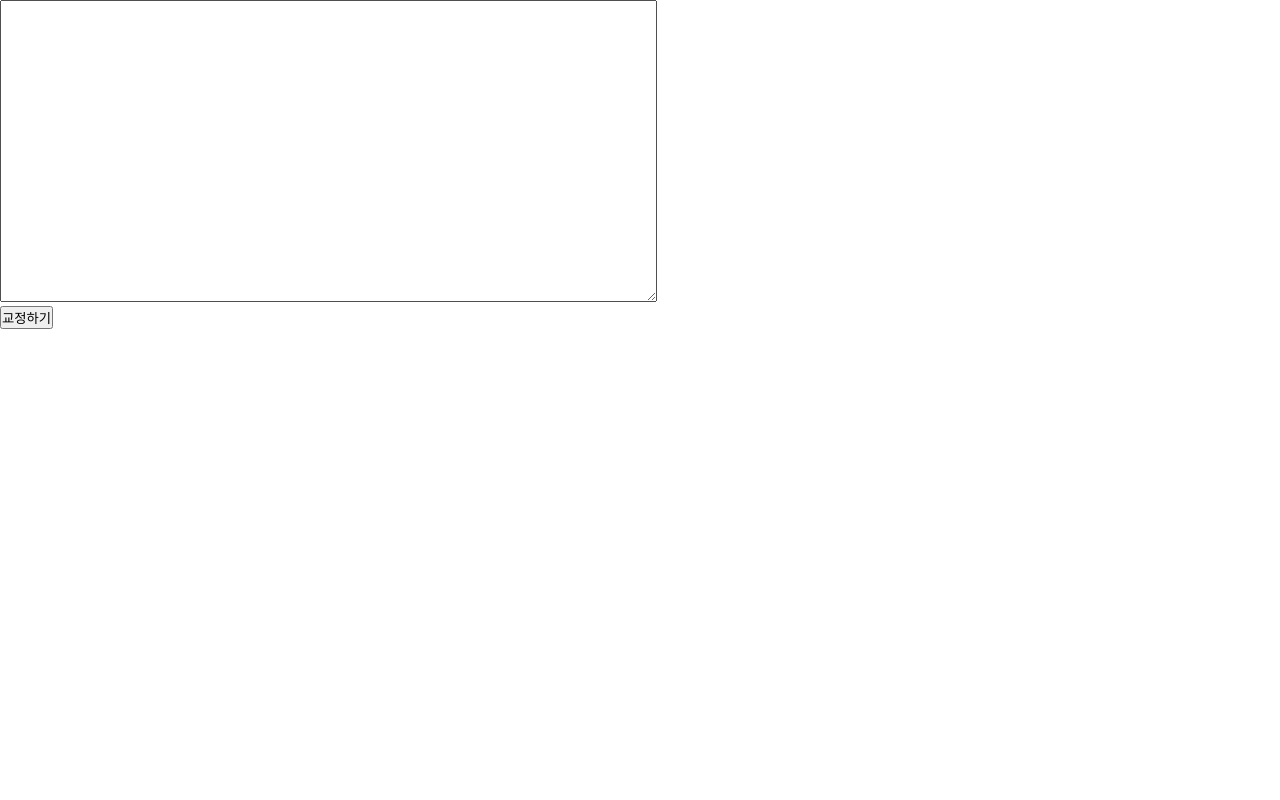
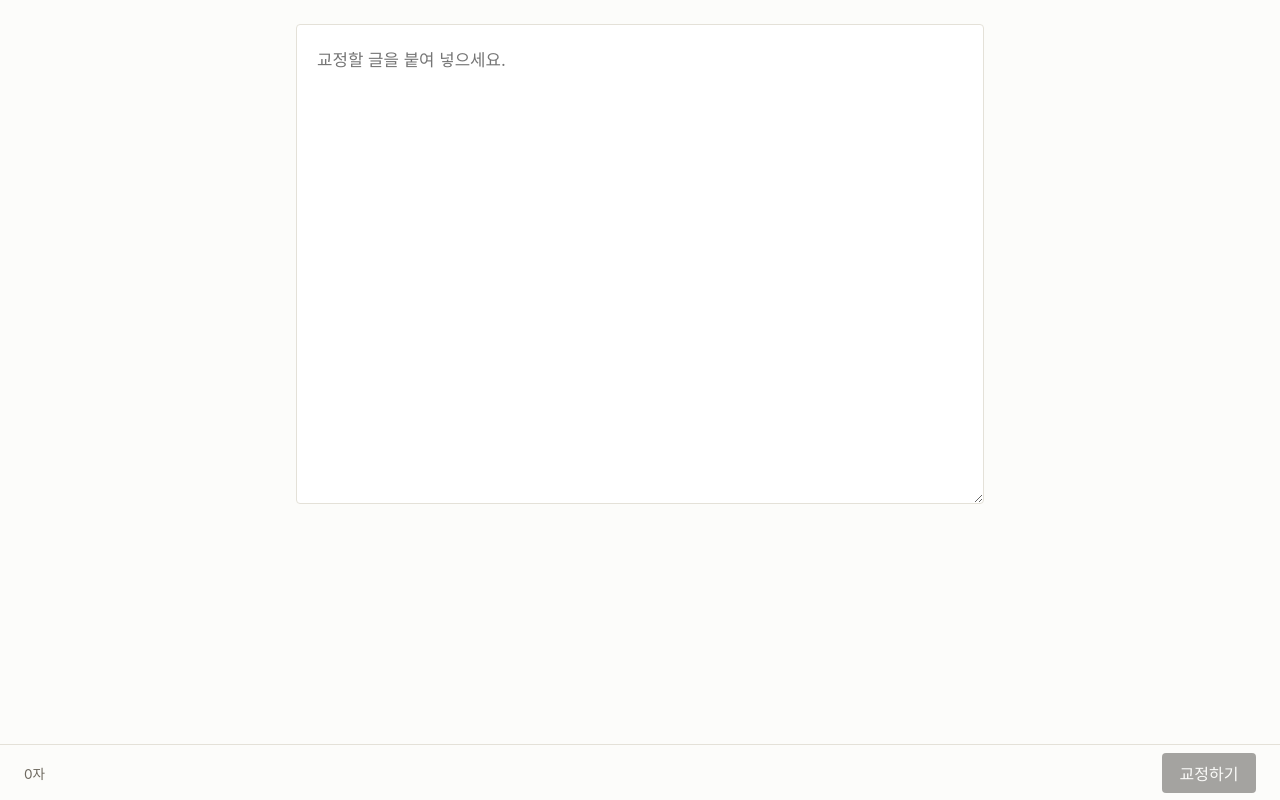
Before and after one commit to sungs25/gyojeongham, a Next.js app: page /write in a window 1280 px wide. Built offline with nearby package versions, Linux system fonts and the light colour scheme.

Commit message:
청크별 usage 수집, 개발 모드 원가 표시

```diff
--- a/app/globals.css
+++ b/app/globals.css
@@ -1,49 +1,137 @@
+/* 색·폰트·여백은 여기만 갈아끼운다 */
 :root {
-  --background: #ffffff;
-  --foreground: #171717;
+  --paper: #fcfcfa;
+  --ink: #23201b;
+  --ink-soft: #6f6a60;
+  --line: #e4e1d8;
+  --seed: #a8791b;
+  --seed-wash: #f7eed6;
+  --removed: #f0e6e4;
+
+  --font-body: 'Pretendard', -apple-system, BlinkMacSystemFont, system-ui, sans-serif;
+  --reading: 1.05rem;
+  --leading: 1.9;
+  --gap: 1.5rem;
+  --bar-h: 3.5rem;
+  --radius: 4px;
 }
 
-@media (prefers-color-scheme: dark) {
-  :root {
-    --background: #0a0a0a;
-    --foreground: #ededed;
-  }
+* { box-sizing: border-box; }
+
+html, body {
+  margin: 0;
+  padding: 0;
+  background: var(--paper);
+  color: var(--ink);
+  font-family: var(--font-body);
 }
 
-html {
-  height: 100%;
+button { font: inherit; cursor: pointer; }
+
+.page { min-height: 100dvh; padding-bottom: var(--bar-h); }
+
+.editor { max-width: 46rem; margin: 0 auto; padding: var(--gap); }
+
+.input {
+  width: 100%;
+  min-height: 60vh;
+  border: 1px solid var(--line);
+  border-radius: var(--radius);
+  background: #fff;
+  padding: 1.25rem;
+  font: inherit;
+  font-size: var(--reading);
+  line-height: var(--leading);
+  resize: vertical;
 }
 
-html,
-body {
-  max-width: 100vw;
-  overflow-x: hidden;
+.input:focus-visible { outline: 2px solid var(--seed); outline-offset: 1px; }
+
+.split {
+  display: grid;
+  grid-template-columns: 1fr 1fr;
+  gap: 1px;
+  background: var(--line);
+  border-bottom: 1px solid var(--line);
 }
 
-body {
-  min-height: 100%;
-  display: flex;
-  flex-direction: column;
-  color: var(--foreground);
-  background: var(--background);
-  font-family: Arial, Helvetica, sans-serif;
-  -webkit-font-smoothing: antialiased;
-  -moz-osx-font-smoothing: grayscale;
+.pane { background: var(--paper); padding: var(--gap); min-width: 0; }
+
+.pane-title {
+  margin: 0 0 0.75rem;
+  font-size: 0.85rem;
+  font-weight: 600;
+  color: var(--ink-soft);
 }
 
-* {
-  box-sizing: border-box;
-  padding: 0;
-  margin: 0;
+.text {
+  white-space: pre-wrap;
+  word-break: break-word;
+  font-size: var(--reading);
+  line-height: var(--leading);
+  max-width: 38rem;
 }
 
-a {
-  color: inherit;
-  text-decoration: none;
+.mark { all: unset; cursor: pointer; border-radius: 2px; padding: 0 1px; }
+
+.mark.before {
+  background: var(--removed);
+  text-decoration: line-through;
+  text-decoration-color: var(--ink-soft);
 }
 
-@media (prefers-color-scheme: dark) {
-  html {
-    color-scheme: dark;
-  }
+.mark.after { background: var(--seed-wash); box-shadow: inset 0 -2px 0 var(--seed); }
+
+.mark.focus { outline: 2px solid var(--seed); outline-offset: 1px; }
+
+.note {
+  position: fixed;
+  right: var(--gap);
+  bottom: calc(var(--bar-h) + var(--gap));
+  width: min(22rem, calc(100vw - 2 * var(--gap)));
+  background: #fff;
+  border: 1px solid var(--line);
+  border-radius: var(--radius);
+  padding: 1rem;
 }
+
+.note-body { margin: 0 0 0.5rem; font-size: 0.95rem; line-height: 1.6; }
+.note-meta { margin: 0 0 0.75rem; font-size: 0.85rem; color: var(--ink-soft); }
+
+.bar {
+  position: fixed;
+  left: 0; right: 0; bottom: 0;
+  height: var(--bar-h);
+  display: flex;
+  align-items: center;
+  justify-content: space-between;
+  gap: 1rem;
+  padding: 0 var(--gap);
+  background: var(--paper);
+  border-top: 1px solid var(--line);
+}
+
+.bar-actions { display: flex; gap: 0.5rem; }
+.meta { font-size: 0.85rem; color: var(--ink-soft); }
+
+.primary {
+  background: var(--ink);
+  color: var(--paper);
+  border: none;
+  border-radius: var(--radius);
+  padding: 0.5rem 1.1rem;
+}
+
+.ghost {
+  background: transparent;
+  color: var(--ink);
+  border: 1px solid var(--line);
+  border-radius: var(--radius);
+  padding: 0.5rem 0.9rem;
+}
+
+.primary:disabled, .ghost:disabled { opacity: 0.4; cursor: default; }
+
+@media (max-width: 900px) {
+  .split { grid-template-columns: 1fr; }
+}
--- a/app/write/page.tsx
+++ b/app/write/page.tsx
@@ -1,15 +1,20 @@
 'use client';
 
-import { useReducer, useState } from 'react';
+import { useMemo, useReducer, useState } from 'react';
 import { cleanSource, splitIntoChunks } from '@/lib/chunk';
+import { applyChanges, buildSegments } from '@/lib/derive';
 import { runQueue } from '@/lib/queue';
+import { costKrw, summarize } from '@/lib/cost';
 import type { RawChange } from './types';
-import { initialState, reducer } from './reducer';
+import { initialState, reducer, type Usage } from './reducer';
 
 const CONCURRENCY = 10;
 const RETRY_LIMIT = 2;
 
-async function requestChunk(text: string): Promise<RawChange[]> {
+// 개발 중에만 원가·토큰을 하단 바에 띄운다. 배포 빌드에서는 꺼진다.
+const DEV_METRICS = process.env.NODE_ENV === 'development';
+
+async function requestChunk(text: string): Promise<{ raws: RawChange[]; usage: Usage }> {
   const response = await fetch('/api/proofread', {
     method: 'POST',
     headers: { 'Content-Type': 'application/json' },
@@ -18,12 +23,29 @@ async function requestChunk(text: string): Promise<RawChange[]> {
   const data = await response.json();
   if (!response.ok) throw new Error(data?.error ?? `요청 실패 (${response.status})`);
   if (!Array.isArray(data?.changes)) throw new Error('changes 배열이 없습니다');
-  return data.changes as RawChange[];
+
+  const u = data.usage ?? {};
+  return {
+    raws: data.changes as RawChange[],
+    usage: {
+      inputTokens: u.input_tokens ?? 0,
+      cacheCreationTokens: u.cache_creation_input_tokens ?? 0,
+      cacheReadTokens: u.cache_read_input_tokens ?? 0,
+      outputTokens: u.output_tokens ?? 0,
+      thinkingTokens: u.output_tokens_details?.thinking_tokens ?? 0,
+    },
+  };
 }
 
 export default function WritePage() {
   const [state, dispatch] = useReducer(reducer, initialState);
   const [draft, setDraft] = useState('');
+  const [focusedId, setFocusedId] = useState<string | null>(null);
+
+  const segments = useMemo(
+    () => buildSegments(state.source, state.changes),
+    [state.source, state.changes],
+  );
 
   async function run() {
     if (state.running) return;
@@ -39,12 +61,12 @@ export default function WritePage() {
 
       for (let attempt = 1; attempt <= RETRY_LIMIT; attempt += 1) {
         try {
-          const raws = await requestChunk(chunk.text);
-          dispatch({ type: 'chunk-done', index: chunk.index, raws });
+          const { raws, usage } = await requestChunk(chunk.text);
+          dispatch({ type: 'chunk-done', index: chunk.index, raws, usage });
           return;
         } catch (error) {
+          console.warn(`청크 ${chunk.index} 시도 ${attempt} 실패`, error);
           if (attempt === RETRY_LIMIT) {
-            console.error(`청크 ${chunk.index} 실패`, error);
             dispatch({ type: 'chunk-error', index: chunk.index });
           }
         }
@@ -55,46 +77,113 @@ export default function WritePage() {
   }
 
   const doneCount = state.chunkStates.filter((s) => s === 'done' || s === 'error').length;
+  const appliedCount = state.changes.filter((c) => c.applied).length;
+  const cost = Math.round(costKrw(state.usages));
+  const u = summarize(state.usages);
+  const focused = state.changes.find((c) => c.id === focusedId) ?? null;
 
   if (state.chunks.length === 0) {
     return (
-      <div>
+      <main className="page">
+        <div className="editor">
           <textarea
+            className="input"
             value={draft}
             onChange={(e) => setDraft(e.target.value)}
-          rows={20}
-          cols={80}
+            placeholder="교정할 글을 붙여 넣으세요."
+            spellCheck={false}
           />
-        <div>
-          <button disabled={state.running} onClick={run}>
+        </div>
+        <div className="bar">
+          <span className="meta">{draft.length.toLocaleString()}자</span>
+          <button className="primary" disabled={draft.trim().length === 0} onClick={run}>
             교정하기
           </button>
         </div>
-      </div>
+      </main>
     );
   }
 
   return (
-    <div>
-      <p>
-        문단 {doneCount}/{state.chunks.length} · 변경 {state.changes.length}건
+    <main className="page">
+      <div className="split">
+        <section className="pane">
+          <h2 className="pane-title">원문</h2>
+          <div className="text">
+            {segments.map((segment) =>
+              segment.type === 'plain' ? (
+                <span key={segment.key}>{segment.text}</span>
+              ) : (
+                <button
+                  key={segment.key}
+                  className={`mark before ${focusedId === segment.change.id ? 'focus' : ''}`}
+                  onClick={() => setFocusedId(segment.change.id)}
+                >
+                  {segment.change.before}
+                </button>
+              ),
+            )}
+          </div>
+        </section>
+
+        <section className="pane">
+          <h2 className="pane-title">교정본</h2>
+          <div className="text">
+            {segments.map((segment) =>
+              segment.type === 'plain' ? (
+                <span key={segment.key}>{segment.text}</span>
+              ) : (
+                <button
+                  key={segment.key}
+                  className={`mark after ${focusedId === segment.change.id ? 'focus' : ''}`}
+                  onClick={() => setFocusedId(segment.change.id)}
+                  title={segment.change.note}
+                >
+                  {segment.change.after}
+                </button>
+              ),
+            )}
+          </div>
+        </section>
+      </div>
+
+      {focused && (
+        <aside className="note">
+          <p className="note-body">{focused.note}</p>
+          <p className="note-meta">
+            {focused.before} → {focused.after} ({focused.ruleId})
+          </p>
+          <button className="ghost" onClick={() => dispatch({ type: 'toggle', id: focused.id })}>
+            {focused.applied ? '되돌리기' : '다시 적용'}
+          </button>
+        </aside>
+      )}
+
+      <div className="bar">
+        <span className="meta">
+          문단 {doneCount}/{state.chunks.length} · 변경 {appliedCount}건
           {state.unmatched.length > 0 && ` · 미매칭 ${state.unmatched.length}건`}
-        {state.running ? ' · 교정 중...' : ' · 완료'}
-      </p>
-
-      <ul>
-        {state.changes.map((c) => (
-          <li key={c.id}>
-            <code>[{c.start}~{c.end}]</code> {c.before} → {c.after}{' '}
-            <small>({c.ruleId}) {c.note}</small>
-            {state.source.slice(c.start, c.end) !== c.before && <strong> ★불일치★</strong>}
-          </li>
-        ))}
-      </ul>
-
-      <button disabled={state.running} onClick={() => dispatch({ type: 'reset' })}>
+          {state.chunkStates.filter((s) => s === 'error').length > 0 &&
+            ` · 실패 ${state.chunkStates.filter((s) => s === 'error').length}개`}
+          {state.running ? ' · 교정 중...' : ''}
+          {` · ${state.source.length.toLocaleString()}자`}
+          {DEV_METRICS && ` · ${cost}원 · 출력 ${u.output.toLocaleString()}`}
+          {DEV_METRICS && u.thinking > 0 && ` (사고 ${u.thinking.toLocaleString()})`}
+          {DEV_METRICS && ` · 캐시 쓰기 ${u.cacheWrites}/읽기 ${u.cacheReads}`}
+        </span>
+        <span className="bar-actions">
+          <button
+            className="ghost"
+            disabled={state.running}
+            onClick={() => navigator.clipboard.writeText(applyChanges(state.source, state.changes))}
+          >
+            교정본 복사
+          </button>
+          <button className="primary" disabled={state.running} onClick={() => dispatch({ type: 'reset' })}>
             새 글
           </button>
+        </span>
       </div>
+    </main>
   );
 }
--- /dev/null
+++ b/lib/cost.ts
@@ -0,0 +1,31 @@
+import type { Usage } from '@/app/write/reducer';
+
+// Opus 5: 입력 $5 / 출력 $25 per MTok
+// 캐시 쓰기는 입력의 1.25배, 캐시 읽기는 0.1배
+const INPUT = 5;
+const OUTPUT = 25;
+const USD_TO_KRW = 1400;
+
+export function costKrw(usages: Usage[]): number {
+  const dollars = usages.reduce(
+    (sum, u) =>
+      sum +
+      (u.inputTokens * INPUT +
+        u.cacheCreationTokens * INPUT * 1.25 +
+        u.cacheReadTokens * INPUT * 0.1 +
+        u.outputTokens * OUTPUT) /
+        1_000_000,
+    0,
+  );
+
+  return dollars * USD_TO_KRW;
+}
+
+export function summarize(usages: Usage[]) {
+  return {
+    output: usages.reduce((s, u) => s + u.outputTokens, 0),
+    thinking: usages.reduce((s, u) => s + u.thinkingTokens, 0),
+    cacheWrites: usages.filter((u) => u.cacheCreationTokens > 0).length,
+    cacheReads: usages.filter((u) => u.cacheReadTokens > 0).length,
+  };
+}
--- /dev/null
+++ b/lib/derive.ts
@@ -0,0 +1,39 @@
+import type { Change } from '@/app/write/types';
+
+export type Segment =
+  | { type: 'plain'; key: string; text: string }
+  | { type: 'change'; key: string; change: Change };
+
+/**
+ * 원문 문자열은 절대 건드리지 않는다. 화면에 보이는 것은 전부 여기서 계산한다.
+ * applied가 꺼진 변경은 plain에 흡수되어 원문 그대로 남는다.
+ */
+export function buildSegments(source: string, changes: Change[]): Segment[] {
+  const active = changes
+    .filter((c) => c.applied && c.start >= 0)
+    .sort((a, b) => a.start - b.start);
+
+  const segments: Segment[] = [];
+  let cursor = 0;
+
+  for (const change of active) {
+    if (change.start > cursor) {
+      segments.push({ type: 'plain', key: `p${cursor}`, text: source.slice(cursor, change.start) });
+    }
+    segments.push({ type: 'change', key: change.id, change });
+    cursor = change.end;
+  }
+
+  if (cursor < source.length) {
+    segments.push({ type: 'plain', key: `p${cursor}`, text: source.slice(cursor) });
+  }
+
+  return segments;
+}
+
+/** 교정본 전문. 복사 3종이 전부 이 함수 위에 올라간다. */
+export function applyChanges(source: string, changes: Change[]): string {
+  return buildSegments(source, changes)
+    .map((s) => (s.type === 'plain' ? s.text : s.change.after))
+    .join('');
+}
```
Also changed, not shown: app/write/reducer.ts (+13 -2 lines). Lines whose indentation alone changed are shown as unchanged.
